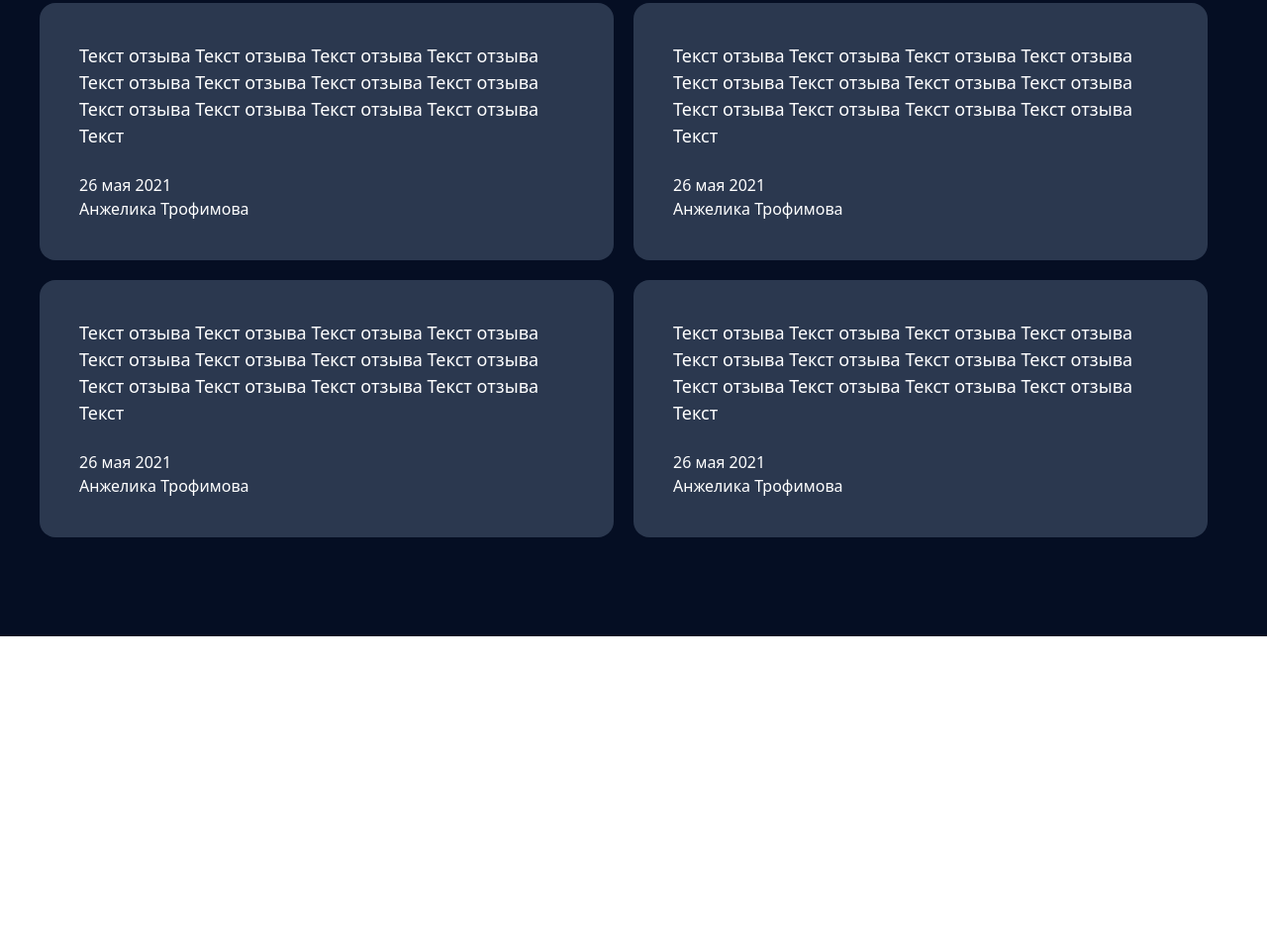
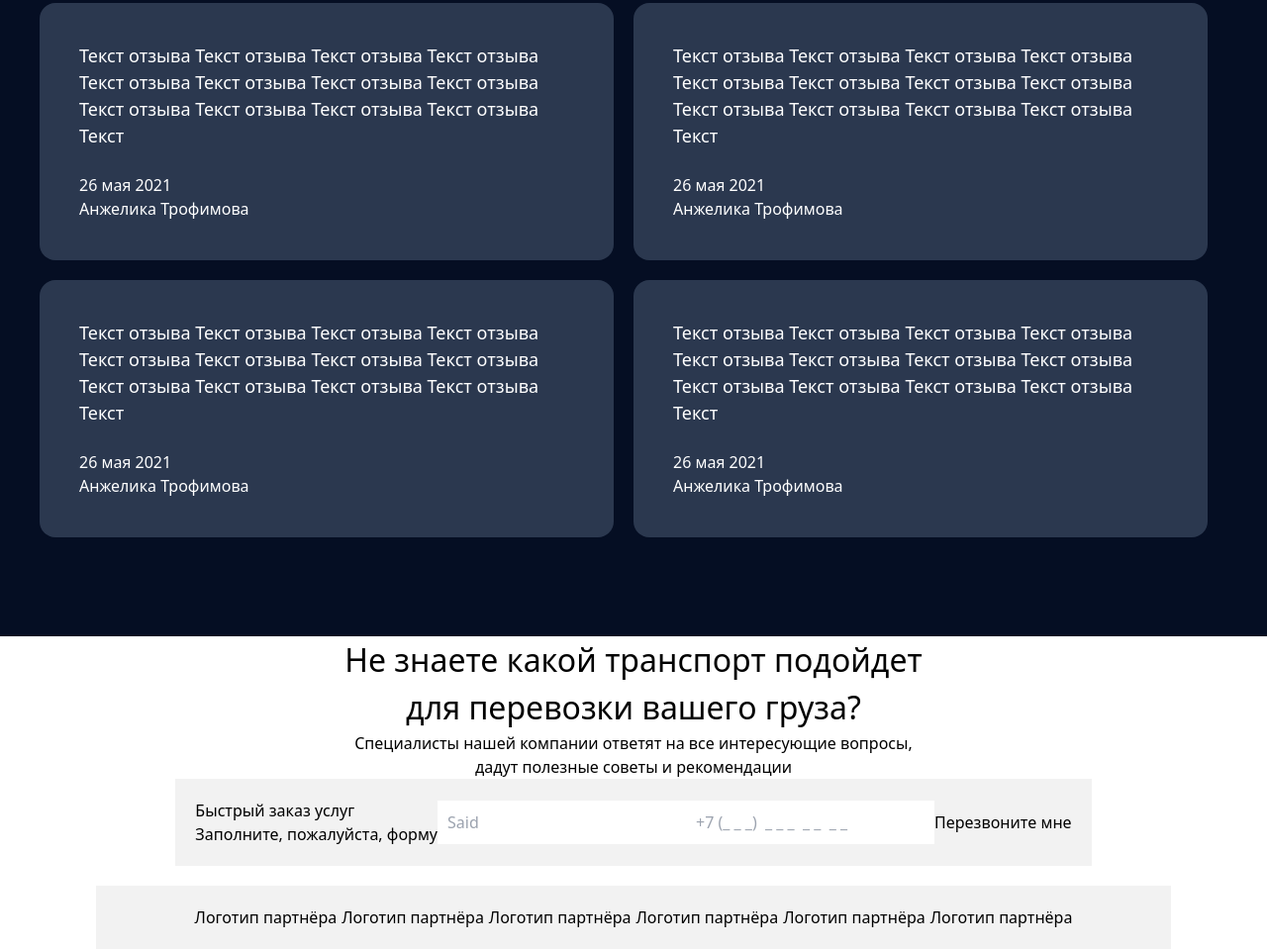
Before and after one commit to saidjannnnnnnn/home-wrok2, a website: page src/index.html in a window 1280 px wide. Shown: the part 3333-4292 px from the top of the page at 99% size. Before the commit the page ends 3976 px from the top, so only its background shows below. Drawn offline with nearby package versions, Linux system fonts and the light colour scheme; files that its build step writes are made by us from their sources.

Commit message:
oxiron section dob shd ay tarafi simple3

```diff
--- a/src/index.html
+++ b/src/index.html
@@ -258,6 +258,27 @@ MTK-logistics.
                 </div>
             </div>
         </section>
+        <section class="max-w-[1200px] m-auto flex flex-col items-center">
+            <p class="lg:w-[600px] text-[32px] text-center">Не знаете какой транспорт подойдет для перевозки вашего груза? </p>
+            <p class="lg:w-[600px] text-center">Специалисты нашей компании ответят на все интересующие вопросы, дадут полезные советы и рекомендации</p>
+            <div class="bg-[#F2F2F2] max-w-[1200px] m-auto flex justify-between p-[20px] items-center">
+            <div>
+                <p>Быстрый заказ услуг</p>
+                <p>Заполните, пожалуйста, форму </p>
+            </div>
+            <input class="p-[10px]" type="text" placeholder="Said">
+            <input class="p-[10px]" type="number" placeholder="+7 (_ _ _)  _ _ _  _ _  _ _">
+            <a href="#">Перезвоните мне</a>
+        </div>
+            <div class="flex gap-[5px] bg-[#F2F2F2] py-[20px] mt-[20px] px-[100px]">
+                <p>Логотип партнёра</p>
+                <p>Логотип партнёра</p>
+                <p>Логотип партнёра</p>
+                <p>Логотип партнёра</p>
+                <p>Логотип партнёра</p>
+                <p>Логотип партнёра</p>
+            </div>
+        </section>
     </main>
 </body>
 </html>
```
